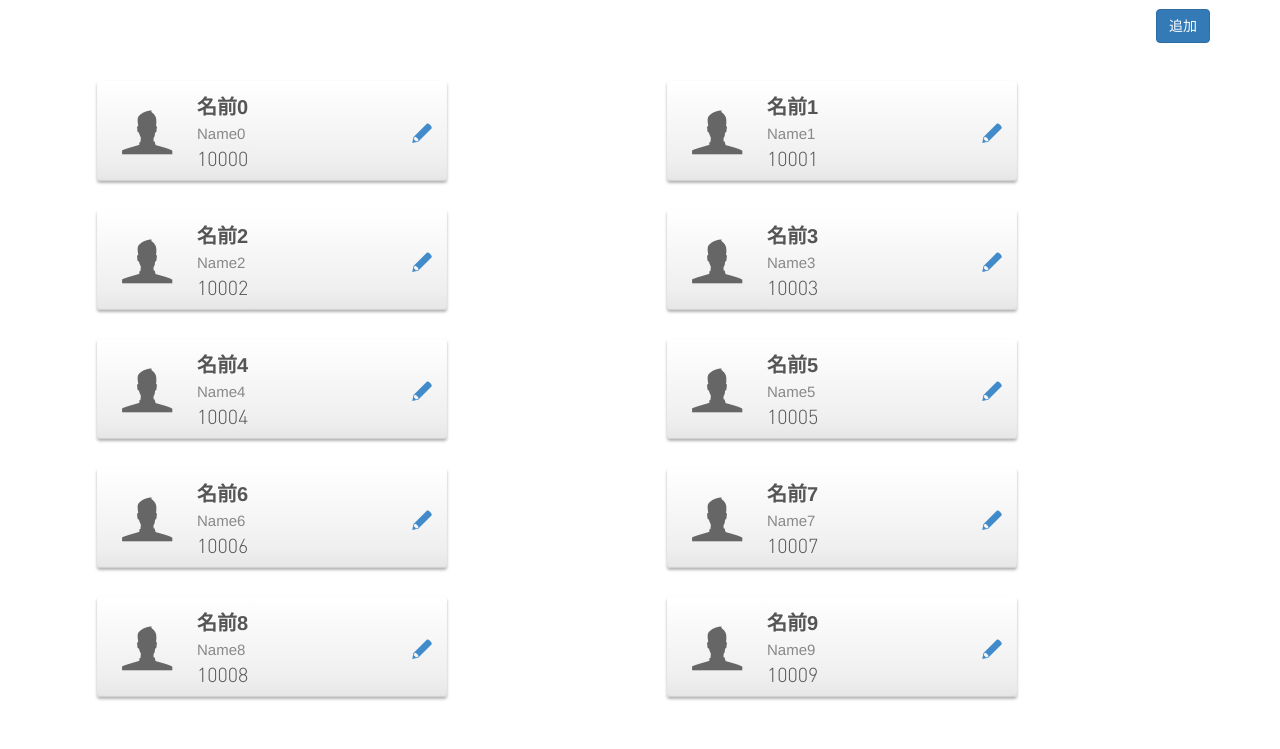
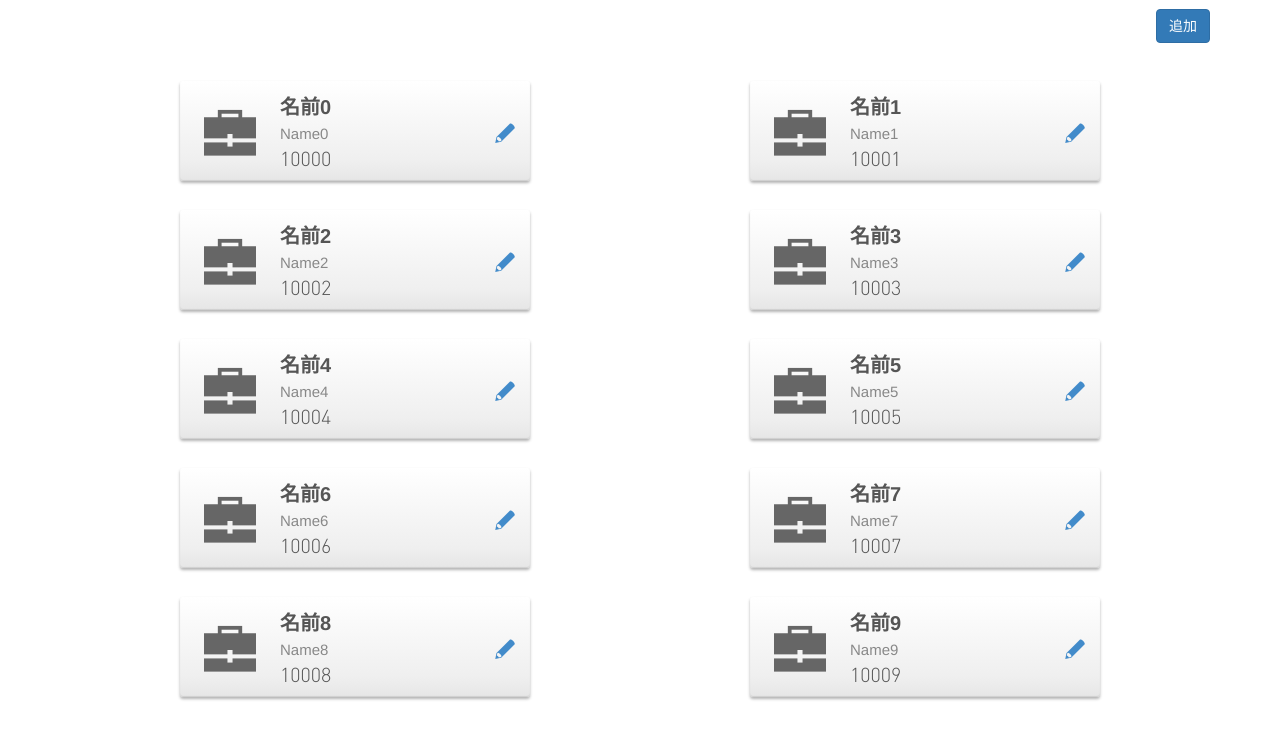
Before and after one commit to fjunya/dxApp, a Django app: template src/CiscoDxUketsukeApp/templates/room.html in a window 1280 px wide. Shown: the part 51-800 px from the top of the page. Run offline with Django 3.2, Linux system fonts and the light colour scheme; data comes from the database, SQL or seed files in the repository; tables that the repository leaves empty hold one stand-in row (values such as "Sample post"); the template is opened without the code that fills it: values that come from a table or form of the project are taken from there, most other values are stand-ins (such as "Sample title", 1, 10 or a date in 2020); parts of the project's set-up code (start-up, migrations or seed data) failed here and were passed over; some libraries are stand-ins or nearby versions.

Commit message:
cssの修正

```diff
--- a/src/CiscoDxUketsukeApp/static/css/common.css
+++ b/src/CiscoDxUketsukeApp/static/css/common.css
@@ -151,6 +151,27 @@ filter: progid:DXImageTransform.Microsoft.gradient( startColorstr='#ffffff', end
 	line-height: 104px;
 }
 
+.members.rooms2:before{
+	content: "\e830";
+	font-size: 52px;
+	line-height: 104px;
+}
+
+.members.rooms2:after {
+    content: "\e800";
+    font-family: pencil;
+    position: absolute;
+    display: block;
+    height: 100px;
+    width: 50px;
+    right: 0px;
+    top: 0px;
+    line-height: 106px;
+    text-align: center;
+    font-size: 25px;
+    color: #428bca;
+}
+
 .members.rooms:after{
     content: "\e802";
 	font-family: pencil;
@@ -189,6 +210,10 @@ body, .item {
 
 .right_folder {
 
+}
+
+.div_center{
+    text-align: center;
 }
 
 html {
--- a/src/CiscoDxUketsukeApp/templates/room.html
+++ b/src/CiscoDxUketsukeApp/templates/room.html
@@ -12,10 +12,12 @@
 <div class="container">
 {% for room in rooms %}
     <div class="col-md-6" aligin="center" draggable="true" id="{{ member.pk }}" ondragstart="f_dragstart(event)">
-        <div class="members">
-          <div>{{ room.name }}</div>
-          <div>{{ room.name_en }}</div>
-          <div>{{ room.number }}</div>
+        <div class="div_center">
+            <div class="members rooms2">
+              <div>{{ room.name }}</div>
+              <div>{{ room.name_en }}</div>
+              <div>{{ room.number }}</div>
+            </div>
         </div>
     </div>
  {% endfor %}
```
Also changed, not shown: src/CiscoDxUketsukeApp/static/css/common2.css (deleted, +0 -67 lines), src/CiscoDxUketsukeApp/templates/member.html (+6 -4 lines), 9 other files.
